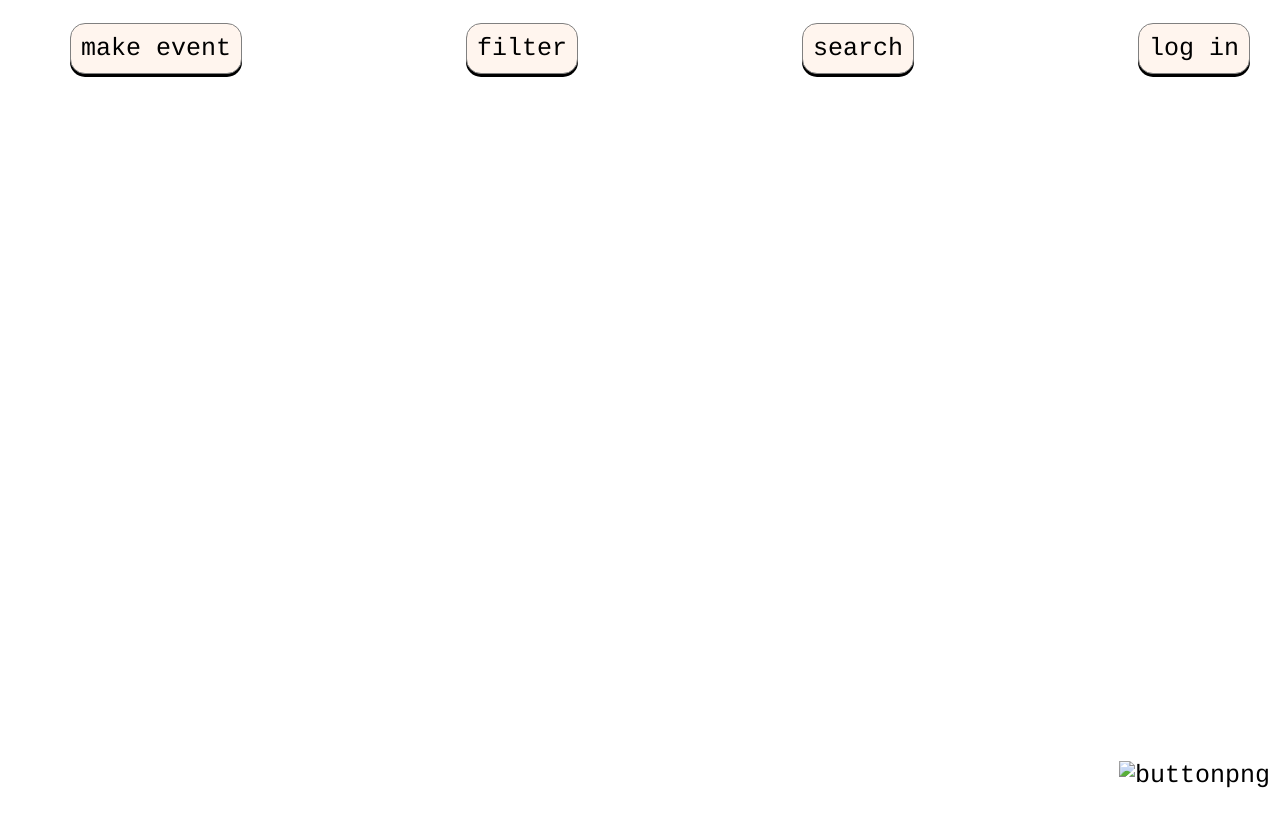
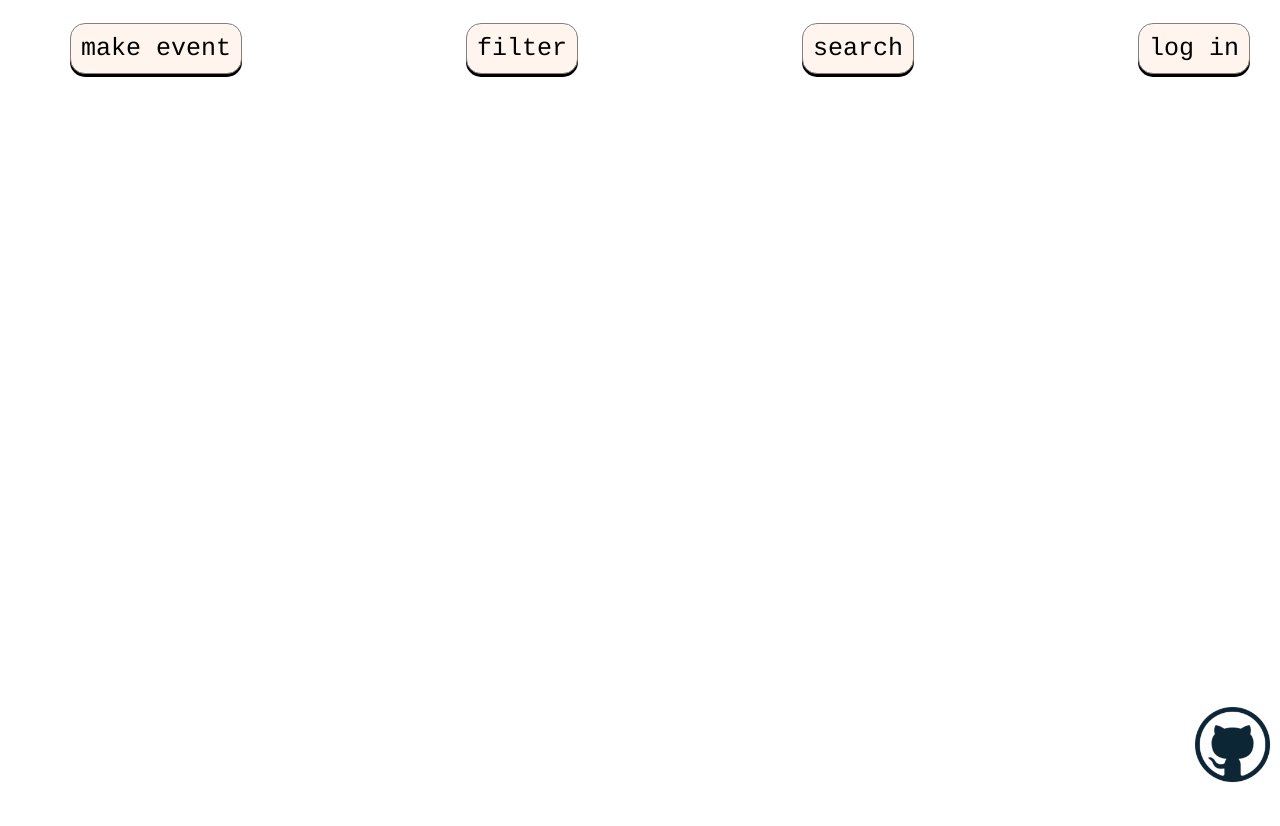
Before and after one commit to johnchakkour/UofTHacksX-Exploration, a website: page test_project/index.html in a window 1280 px wide. Drawn offline with Linux system fonts and the light colour scheme; a web font is replaced by a local one.

Commit message:
Fixed typo in path name for github_logo.png file.

```diff
--- a/test_project/index.html
+++ b/test_project/index.html
@@ -31,7 +31,7 @@
   <div class="banner">
     <!-- Opens the GitHub repo in a new tab-->
     <div class="btn-holder">
-      <button id="github-logo" onclick=" window.open('https://github.com/johnchakkour/UofTHacksX-Exploration', '_blank')"><img src="github_logo.png" width="75" height="75" alt="buttonpng" border="0"/></button>
+      <button id="github-logo" onclick=" window.open('https://github.com/johnchakkour/UofTHacksX-Exploration', '_blank')"><img src="../github_logo.png" width="75" height="75" alt="buttonpng" border="0"/></button>
     </div>
   </div>
 
```
